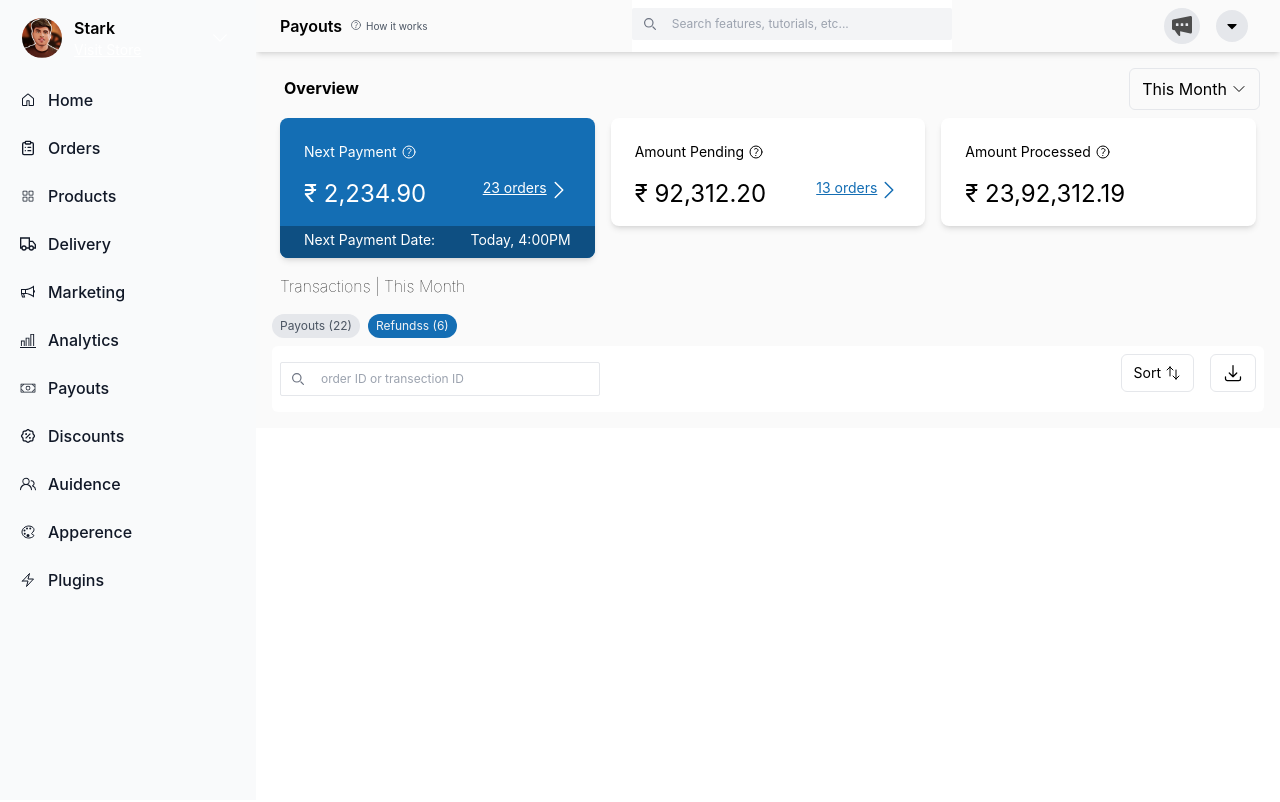
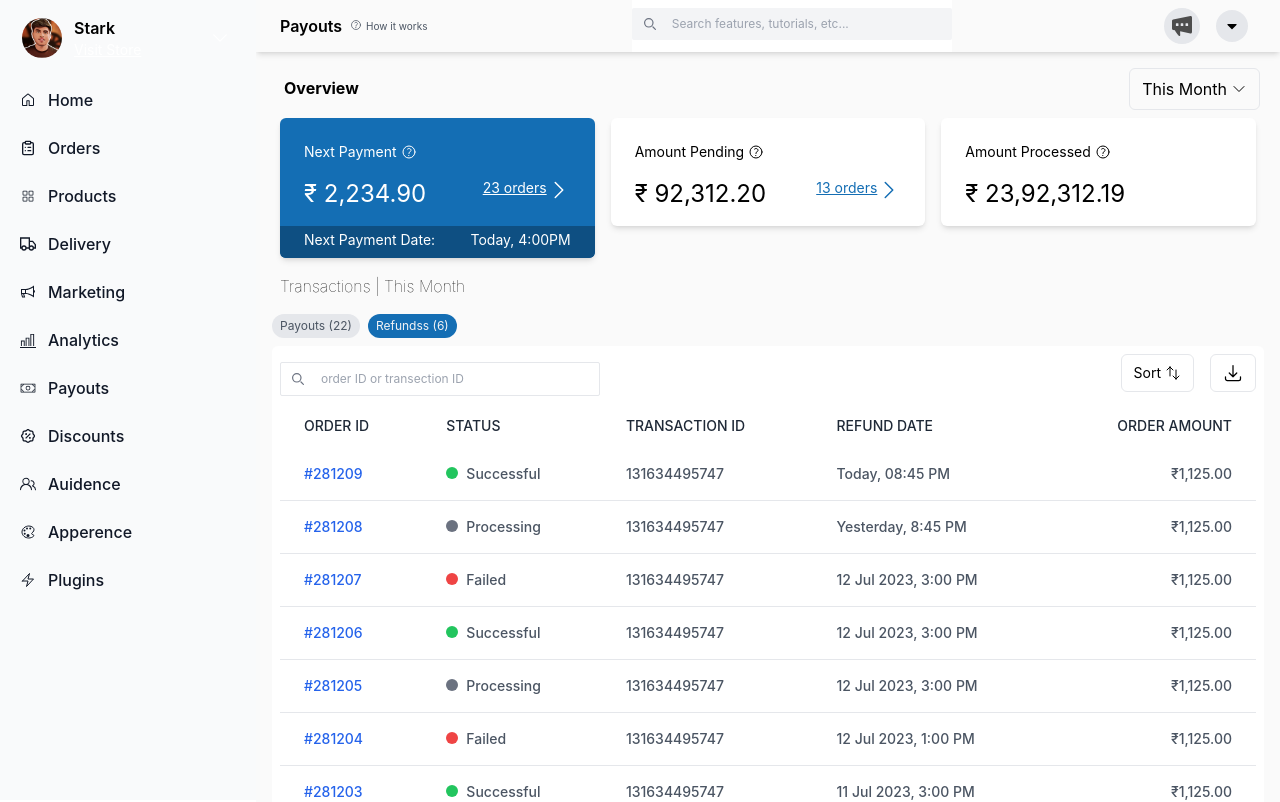
Before and after one commit to prabal-007/dukaan-ui-clone, a React (Vite) app: page / in a window 1280 px wide. Shown: the top 802 px of the page. Built offline with nearby package versions, Linux system fonts and the light colour scheme.

Commit message:
Added orderTable

```diff
--- /dev/null
+++ b/src/components/OrderTable.jsx
@@ -0,0 +1,78 @@
+
+const OrderTable = () => {
+    const orders = [
+        { id: "#281209", status: "Successful", transactionId: "131634495747", refundDate: "Today, 08:45 PM", amount: "₹1,125.00" },
+        { id: "#281208", status: "Processing", transactionId: "131634495747", refundDate: "Yesterday, 8:45 PM", amount: "₹1,125.00" },
+        { id: "#281207", status: "Failed", transactionId: "131634495747", refundDate: "12 Jul 2023, 3:00 PM", amount: "₹1,125.00" },
+        { id: "#281206", status: "Successful", transactionId: "131634495747", refundDate: "12 Jul 2023, 3:00 PM", amount: "₹1,125.00" },
+        { id: "#281205", status: "Processing", transactionId: "131634495747", refundDate: "12 Jul 2023, 3:00 PM", amount: "₹1,125.00" },
+        { id: "#281204", status: "Failed", transactionId: "131634495747", refundDate: "12 Jul 2023, 1:00 PM", amount: "₹1,125.00" },
+        { id: "#281203", status: "Successful", transactionId: "131634495747", refundDate: "11 Jul 2023, 3:00 PM", amount: "₹1,125.00" },
+        { id: "#281202", status: "Successful", transactionId: "131634495747", refundDate: "11 Jul 2023, 3:00 PM", amount: "₹1,125.00" },
+        { id: "#281201", status: "Failed", transactionId: "131634495747", refundDate: "11 Jul 2023, 3:00 PM", amount: "₹1,125.00" },
+        { id: "#281200", status: "Successful", transactionId: "131634495747", refundDate: "10 Jul 2023, 3:00 PM", amount: "₹1,125.00" },
+        { id: "#281199", status: "Successful", transactionId: "131634495747", refundDate: "10 Jul 2023, 3:00 PM", amount: "₹1,125.00" },
+        { id: "#281198", status: "Failed", transactionId: "131634495747", refundDate: "10 Jul 2023, 3:00 PM", amount: "₹1,125.00" },
+        { id: "#281197", status: "Successful", transactionId: "131634495747", refundDate: "9 Jul 2023, 3:00 PM", amount: "₹1,125.00" },
+        { id: "#281196", status: "Successful", transactionId: "131634495747", refundDate: "9 Jul 2023, 3:00 PM", amount: "₹1,125.00" },
+        { id: "#281195", status: "Failed", transactionId: "131634495747", refundDate: "9 Jul 2023, 3:00 PM", amount: "₹1,125.00" },
+        { id: "#281194", status: "Successful", transactionId: "131634495747", refundDate: "8 Jul 2023, 3:00 PM", amount: "₹1,125.00" },
+        { id: "#281193", status: "Successful", transactionId: "131634495747", refundDate: "8 Jul 2023, 3:00 PM", amount: "₹1,125.00" },
+        { id: "#281192", status: "Failed", transactionId: "131634495747", refundDate: "8 Jul 2023, 3:00 PM", amount: "₹1,125.00" },
+        { id: "#281191", status: "Successful", transactionId: "131634495747", refundDate: "7 Jul 2023, 3:00 PM", amount: "₹1,125.00" },
+        { id: "#281190", status: "Successful", transactionId: "131634495747", refundDate: "7 Jul 2023, 3:00 PM", amount: "₹1,125.00" },
+        { id: "#281189", status: "Failed", transactionId: "131634495747", refundDate: "7 Jul 2023, 3:00 PM", amount: "₹1,125.00" },
+        { id: "#281188", status: "Successful", transactionId: "131634495747", refundDate: "6 Jul 2023, 3:00 PM", amount: "₹1,125.00" },
+        { id: "#281187", status: "Successful", transactionId: "131634495747", refundDate: "6 Jul 2023, 3:00 PM", amount: "₹1,125.00" },
+        { id: "#281186", status: "Successful", transactionId: "131634495747", refundDate: "6 Jul 2023, 3:00 PM", amount: "₹1,125.00" }
+    ];
+
+    const statusIcon = (status) => {
+        switch (status) {
+            case 'Successful':
+                return <span className="inline-block w-3 h-3 bg-green-500 rounded-full mr-2"></span>;
+            case 'Processing':
+                return <span className="inline-block w-3 h-3 bg-gray-500 rounded-full mr-2"></span>;
+            case 'Failed':
+                return <span className="inline-block w-3 h-3 bg-red-500 rounded-full mr-2"></span>;
+            default:
+                return null;
+        }
+    };
+
+    return (
+        <div className="overflow-x-auto">
+            {/* <table className="min-w-full table-auto border-collapse border border-gray-300"> */}
+            <table className="w-full text-sm text-left rtl:text-right text-gray-600">
+                <thead className="text-xm w-full font-medium rounded uppercase text-gray-800">
+                    <tr>
+                        <th className="px-6 py-3 font-medium">Order ID</th>
+                        <th className="px-6 py-3 font-medium">Status</th>
+                        <th className="px-6 py-3 font-medium">Transaction ID</th>
+                        <th className="px-6 py-3 font-medium">Refund Date</th>
+                        <th className="px-6 py-3 font-medium text-right">Order Amount</th>
+                    </tr>
+                </thead>
+                <tbody>
+                    {orders.map((order, index) => (
+                        <tr key={index} className="bg-white border-b">
+                            <td className="px-6 py-4 font-medium text-blue-600 whitespace-nowrap">
+                                <a href="#">{order.id}</a>
+                            </td>
+                            <td className="px-6 py-4 font-medium whitespace-nowrap">
+                                {statusIcon(order.status)}
+                                {order.status}
+                            </td>
+                            <td className="px-6 py-4 font-medium whitespace-nowrap">{order.transactionId}</td>
+                            <td className="px-6 py-4 font-medium whitespace-nowrap">{order.refundDate}</td>
+                            <td className="px-6 py-4 font-medium whitespace-nowrap text-right">{order.amount}</td>
+                        </tr>
+                    ))}
+                </tbody>
+            </table>
+        </div>
+    );
+};
+
+
+export default OrderTable
--- a/src/components/OrdersHistory.jsx
+++ b/src/components/OrdersHistory.jsx
@@ -1,5 +1,6 @@
 import React from 'react'
 import SecondryBtns from './SecondryBtns'
+import OrderTable from './OrderTable'
 
 const OrdersHistory = () => {
     return (
@@ -33,6 +34,7 @@ const OrdersHistory = () => {
 
                 </div>
             </div>
+            <OrderTable />
         </div>
     )
 }
--- a/src/components/RevenueCard.jsx
+++ b/src/components/RevenueCard.jsx
@@ -1,9 +1,8 @@
-import { IoIosArrowForward } from "react-icons/io";
 
 const RevenueCard = () => {
     return (
         <div className='grid grid-cols-1 sm:grid-cols-2 md:grid-cols-3 text-sm font-system-ui'>
-            <div className='col-span-1 m-2 rounded-lg bg-blue-400 p-0 pt-3 text-white shadow-md'>
+            <div className='col-span-1 m-2 rounded-md bg-blue-400 p-0 pt-3 text-white shadow-md'>
                 <span className='p-3 px-6 pb-0 flex gap-1 items-center'>Next Payment <svg xmlns="http://www.w3.org/2000/svg" fill="none" viewBox="0 0 24 24" stroke-width="1.5" stroke="currentColor" class="size-4">
                     <path stroke-linecap="round" stroke-linejoin="round" d="M9.879 7.519c1.171-1.025 3.071-1.025 4.242 0 1.172 1.025 1.172 2.687 0 3.712-.203.179-.43.326-.67.442-.745.361-1.45.999-1.45 1.827v.75M21 12a9 9 0 1 1-18 0 9 9 0 0 1 18 0Zm-9 5.25h.008v.008H12v-.008Z" />
                 </svg>
@@ -15,7 +14,7 @@ const RevenueCard = () => {
                     </svg>
                     </span>
                 </div>
-                <div className='flex justify-between rounded-t-none rounded-lg p-2 pt-1 px-6 bg-blue-700'>
+                <div className='flex justify-between rounded-t-none rounded-md p-2 pt-1 px-6 bg-blue-700'>
                     <span>Next Payment Date:</span>
                     <span>Today, 4:00PM</span>
                 </div>
@@ -29,7 +28,7 @@ const RevenueCard = () => {
 
 const WhiteCard = ({ title, amount, order, active }) => {
     return (
-        <div className='col-span-1 m-2 rounded-lg bg-white p-0 pt-3 h-fit shadow-md'>
+        <div className='col-span-1 m-2 rounded-md bg-white p-0 pt-3 h-fit shadow-md'>
             <span className='p-3 pb-0 flex gap-1 items-center px-6 '>{title}<svg xmlns="http://www.w3.org/2000/svg" fill="none" viewBox="0 0 24 24" stroke-width="1.5" stroke="currentColor" class="size-4">
                 <path stroke-linecap="round" stroke-linejoin="round" d="M9.879 7.519c1.171-1.025 3.071-1.025 4.242 0 1.172 1.025 1.172 2.687 0 3.712-.203.179-.43.326-.67.442-.745.361-1.45.999-1.45 1.827v.75M21 12a9 9 0 1 1-18 0 9 9 0 0 1 18 0Zm-9 5.25h.008v.008H12v-.008Z" />
             </svg></span>
```
